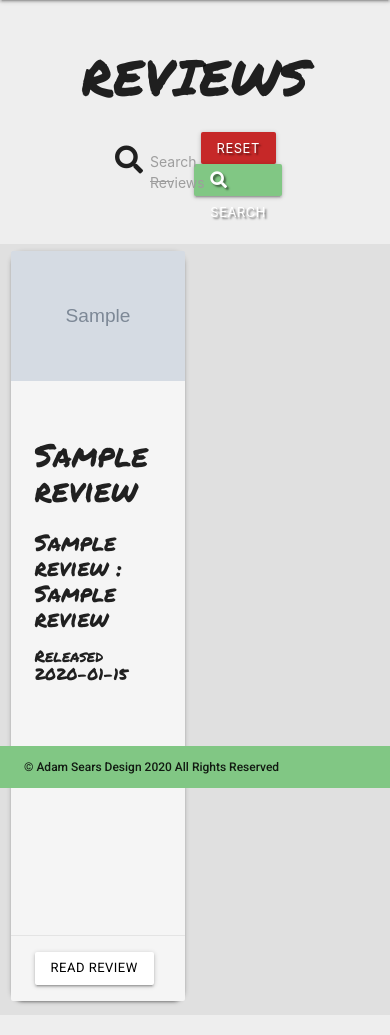
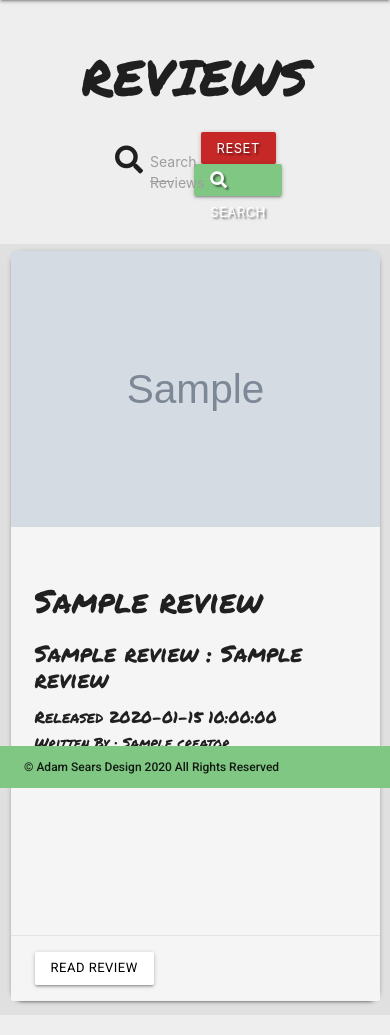
Before and after one commit to Code-Institute-Submissions/Reviewsic, a Flask app: page /search in a window 390 px wide. Shown: the part 56-1091 px from the top of the page. Run offline with Flask 2, Linux system fonts and the light colour scheme; grey boxes marked "Sample" are stand-in pictures; a database or web service that is not in the repository returns one stand-in record (values such as "Sample title"); some libraries are stand-ins or nearby versions.

Commit message:
Review page cards fully responsive

```diff
--- a/static/css/style.css
+++ b/static/css/style.css
@@ -98,7 +98,7 @@
 
 .review{
     margin: 2em;
-    display: inline-block;
+
 
 }
 
--- a/templates/profile.html
+++ b/templates/profile.html
@@ -7,7 +7,7 @@
 <div class="row">
 {% for review in reviews %}
  {% if session.user|lower == review.creator|lower %}
- <div class="col s12 m3 grey lighten-2 review ">
+ <div class="col s12 l4 grey lighten-2">
      <div class="card grey lighten-4 review-card card large">
       <div class="card-image">
         <img class="responsive-img" src="{{ review.image }}">
--- a/templates/reviews.html
+++ b/templates/reviews.html
@@ -25,7 +25,7 @@
 {% if reviews|length > 0 %}
 <div class="row grey lighten-2">
 {% for review in reviews %}
-  <div class="col s6 offset-s3review">
+  <div class="col s12 l4 m4">
      <div class="card grey lighten-4 review-card card large">
       <div class="card-image">
         <img class="responsive-img" src="{{ review.image }}">
```
